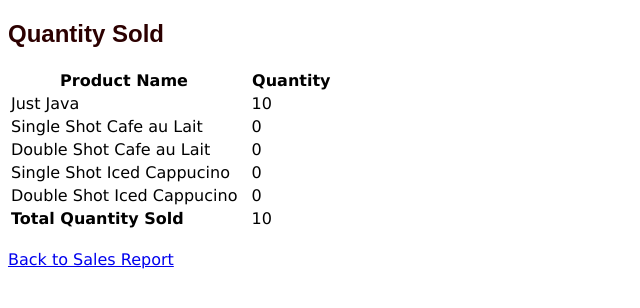
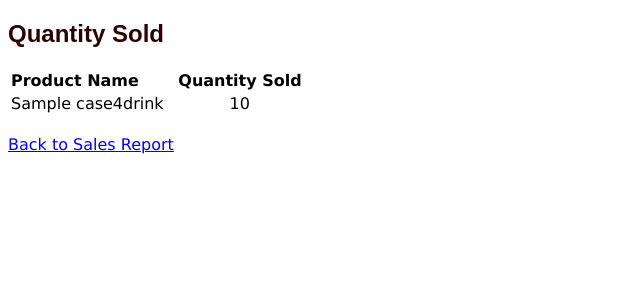
Before and after one commit to yoongtr/EE4717-Web-App-Design, a PHP site: page /salesquantities.php in a window 1280 px wide. Shown: the top 308 px of the page, without its empty margins (0-640 px from the left). Run offline with PHP 8.4, Linux system fonts and the light colour scheme; tables that the repository leaves empty hold one stand-in row (values such as "Sample post").

Commit message:
Updated Sales dollar and Sales Quantity. Thanks Yoong for being SQl god. Hehe

```diff
--- a/exercises/CaseStudy_3_and_4/salesquantities.php
+++ b/exercises/CaseStudy_3_and_4/salesquantities.php
@@ -15,49 +15,20 @@
                 exit;
             }
 
-            $sql="SELECT case4Drinks.drinkID, case4Drinks.drinkName, case4Drinks.price, case4Orders.quantity
-            FROM case4Drinks
-            LEFT JOIN case4Orders on case4Drinks.drinkID = case4Orders.drinkID
-            ORDER BY case4Drinks.drinkID";
+            $sql="SELECT drinkName, SUM( quantity ) AS totalCount
+            FROM case4Orders
+            LEFT JOIN case4Drinks ON case4Orders.drinkID = case4Drinks.drinkID
+            GROUP BY case4Orders.drinkID";
             $result = $db->query($sql);
 
             if ($result->num_rows > 0) {
-                $quantityJava = 0;
-                $quantityLaitSingle = 0;
-                $quantityLaitDouble = 0;
-                $quantityCapSingle = 0;
-                $quantityCapDouble = 0;
-                $quantityTotal = 0;
-                // output data of each row
+              echo '<table><tr><th align="left">Product Name&nbsp;</th><th>&nbsp;Quantity Sold</th></tr>';
                 while($row = $result->fetch_assoc()) {
+                echo '<tr><td>' .$row["drinkName"]. '&nbsp;</td><td align="center">&nbsp;' .$row["totalCount"]. '</td></tr>';
 
-                  $product = $row["drinkID"];
-                  if ($product == 1 ){
-                      $quantityJava += $row["quantity"];
-                  }
-                  elseif($product == 2){
-                      $quantityLaitSingle += $row["quantity"];
-                  }
-                  elseif($product == 3){
-                    $quantityLaitDouble += $row["quantity"];
-                }
-                  elseif($product == 4){
-                    $quantityCapSingle += $row["quantity"];
-                }
-                  elseif($product == 5){
-                    $quantityCapDouble += $row["quantity"];
-                }
-                }
-                $quantityTotal = $quantityJava + $quantityLaitSingle + $quantityLaitDouble + $quantityCapSingle + $quantityCapDouble;
-                echo "<table><tr><th>Product Name&nbsp;</th><th>&nbsp;Quantity</th></tr>";
-                echo "<tr><td>Just Java&nbsp;</td> <td>&nbsp;" .$quantityJava. "</td></tr>";
-                echo "<tr><td>Single Shot Cafe au Lait&nbsp;</td> <td>&nbsp;" .$quantityLaitSingle. "</td></tr>";
-                echo "<tr><td>Double Shot Cafe au Lait&nbsp;</td> <td>&nbsp;" .$quantityLaitDouble. "</td></tr>";
-                echo "<tr><td>Single Shot Iced Cappucino&nbsp;</td> <td>&nbsp;" .$quantityCapSingle. "</td></tr>";
-                echo "<tr><td>Double Shot Iced Cappucino&nbsp;</td> <td>&nbsp;" .$quantityCapDouble. "</td></tr>";
-                echo "<tr><td><strong>Total Quantity Sold</strong>&nbsp;</td> <td>&nbsp;" .$quantityTotal. "</td></tr>";
-                echo "</table>";
               }
+              echo "</table>";
+            }
             else {
                 echo "0 results";
               }
```
Also changed, not shown: exercises/CaseStudy_3_and_4/salesdollar.php (+7 -37 lines), exercises/CaseStudy_3_and_4/styles.css (line endings or trailing spaces).
